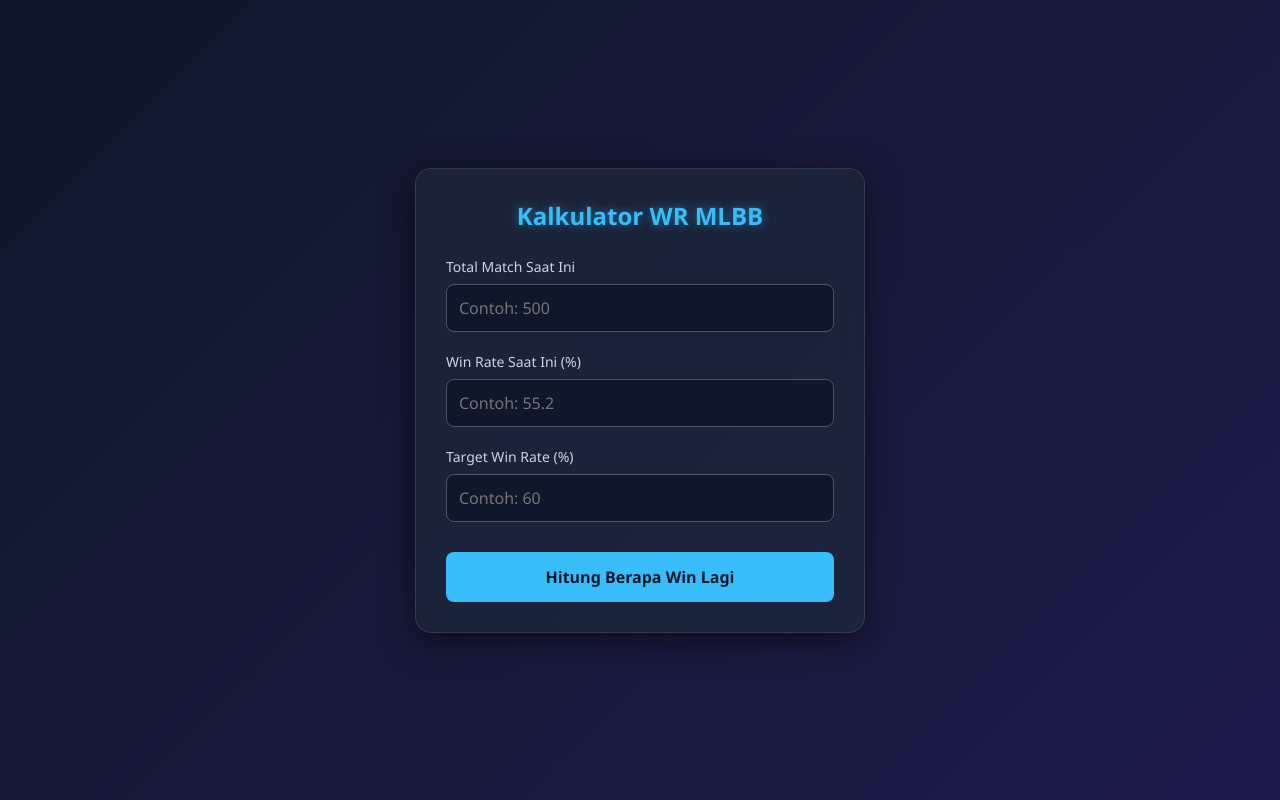
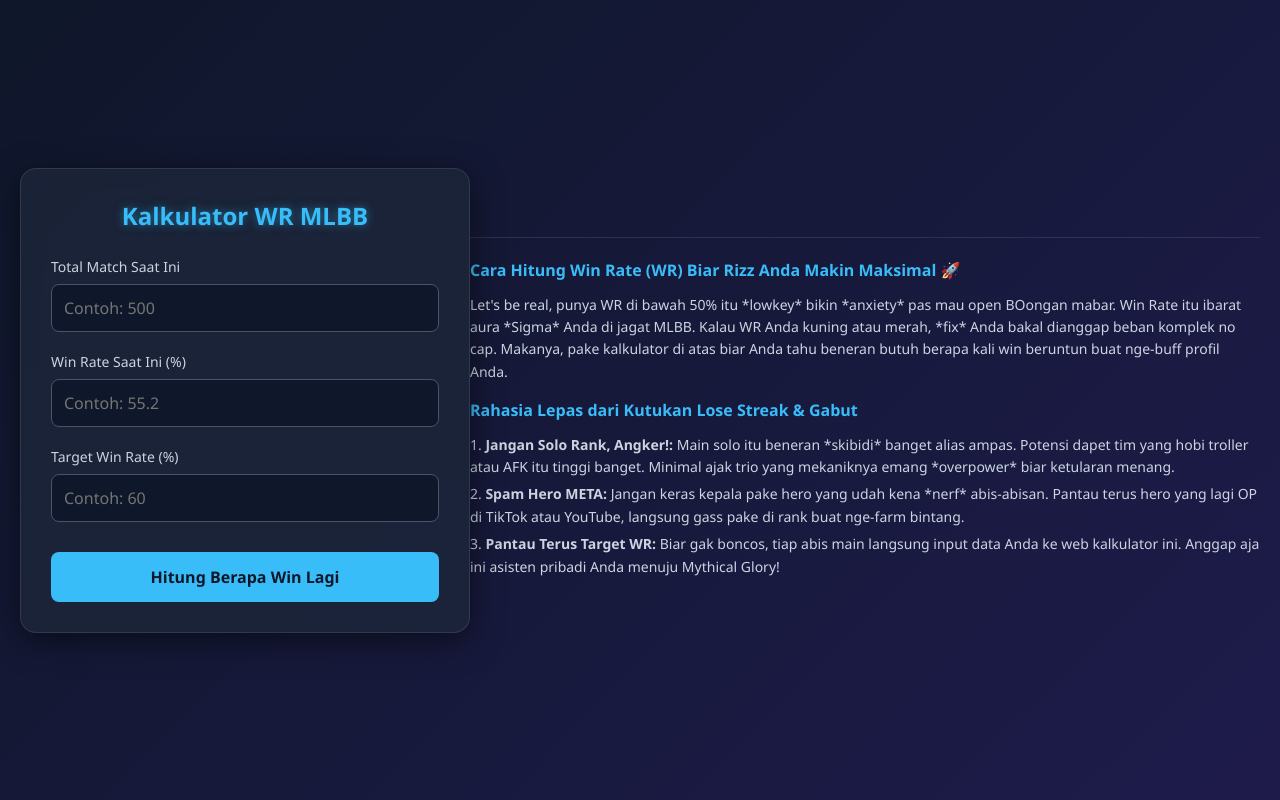
Before and after one commit to elkz43129-hash/kalkulator-mlbb, a plain HTML site: page index.html in a window 1280 px wide. Drawn offline with Linux system fonts and the light colour scheme.

Commit message:
Update index.html

```diff
--- a/index.html
+++ b/index.html
@@ -132,7 +132,19 @@
         <p id="resultText"></p>
     </div>
 </div>
+<!-- ============================================== -->
+    <!-- TAMBAHAN ARTIKEL (ALA GEN Z & GEN ALPHA VIBES) -->
+    <!-- ============================================== -->
+    <div style="margin-top: 30px; padding-top: 20px; border-top: 1px solid rgba(255,255,255,0.1); font-size: 14px; color: #cbd5e1; line-height: 1.6;">
 
+        <h3 style="color: #38bdf8; margin-bottom: 10px; font-size: 16px;">Cara Hitung Win Rate (WR) Biar Rizz Anda Makin Maksimal 🚀</h3>
+        <p style="margin-bottom: 15px;">Let's be real, punya WR di bawah 50% itu *lowkey* bikin *anxiety* pas mau open BOongan mabar. Win Rate itu ibarat aura *Sigma* Anda di jagat MLBB. Kalau WR Anda kuning atau merah, *fix* Anda bakal dianggap beban komplek no cap. Makanya, pake kalkulator di atas biar Anda tahu beneran butuh berapa kali win beruntun buat nge-buff profil Anda.</p>
+
+        <h3 style="color: #38bdf8; margin-bottom: 10px; font-size: 16px;">Rahasia Lepas dari Kutukan Lose Streak & Gabut</h3>
+        <p style="margin-bottom: 5px;">1. <b>Jangan Solo Rank, Angker!:</b> Main solo itu beneran *skibidi* banget alias ampas. Potensi dapet tim yang hobi troller atau AFK itu tinggi banget. Minimal ajak trio yang mekaniknya emang *overpower* biar ketularan menang.</p>
+        <p style="margin-bottom: 5px;">2. <b>Spam Hero META:</b> Jangan keras kepala pake hero yang udah kena *nerf* abis-abisan. Pantau terus hero yang lagi OP di TikTok atau YouTube, langsung gass pake di rank buat nge-farm bintang.</p>
+        <p style="margin-bottom: 15px;">3. <b>Pantau Terus Target WR:</b> Biar gak boncos, tiap abis main langsung input data Anda ke web kalkulator ini. Anggap aja ini asisten pribadi Anda menuju Mythical Glory!</p>
+    </div>
 <script>
 function hitungWinrate() {
     // Ambil data dari inputan
```
